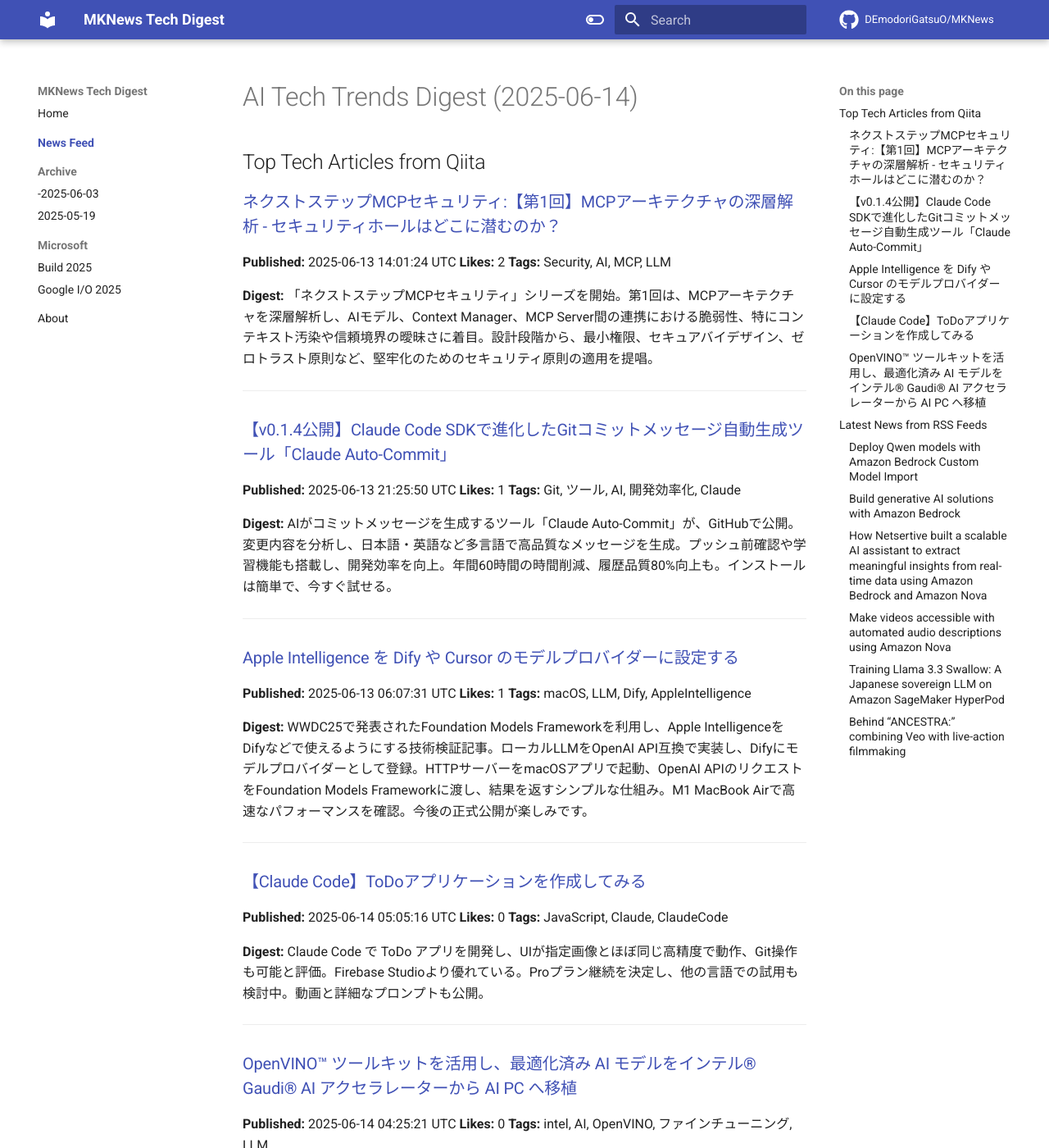
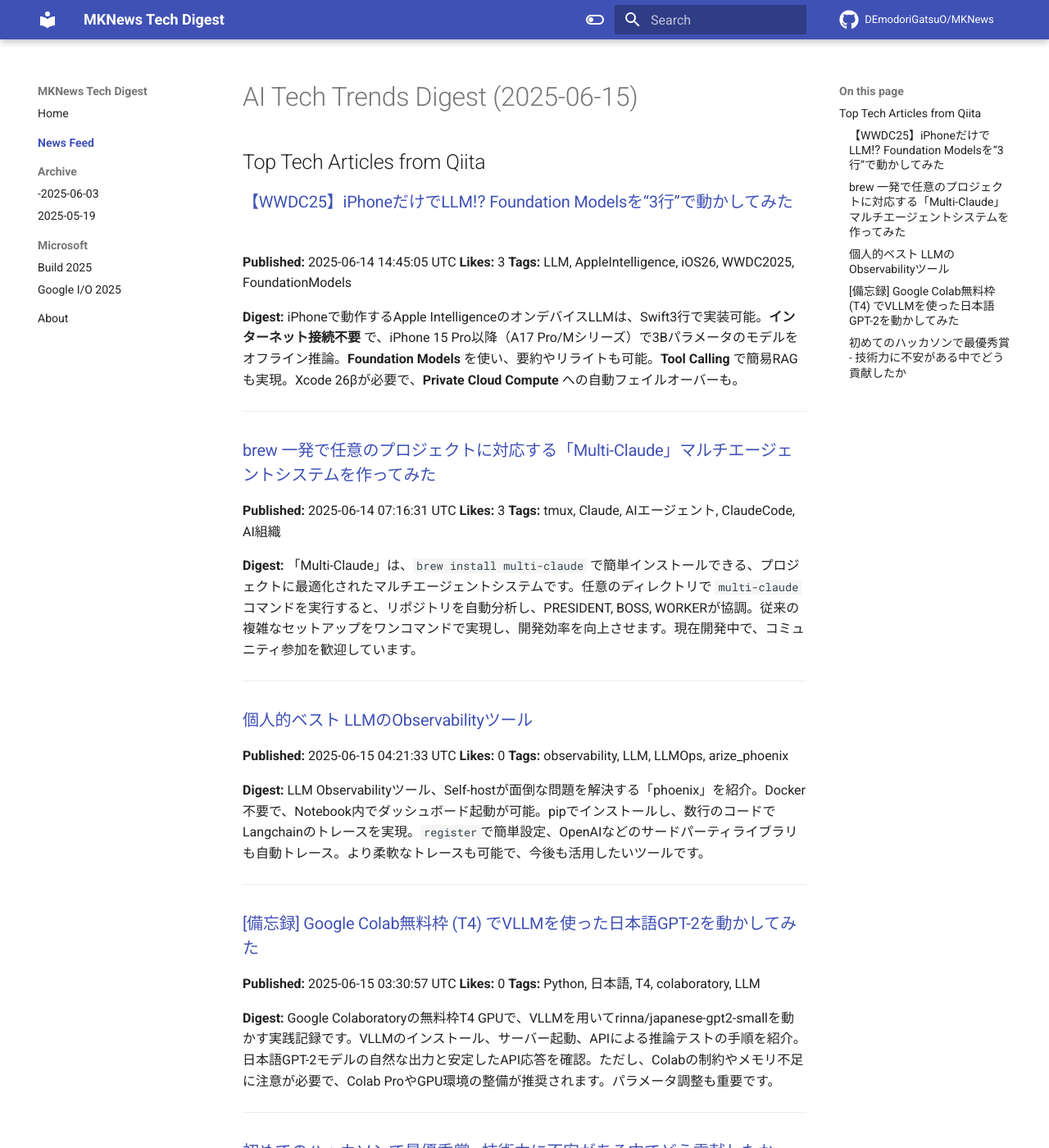
Before and after one commit to DEmodoriGatsuO/MKNews, an MkDocs documentation site: the page built from docs/news/index.md, in a window 1280 px wide and 1400 px high. Shown: the whole window at 82% size. Built offline with MkDocs 1.6.1 and Material for MkDocs 9.7.7, drawn with Linux system fonts in a browser that asks for light colours; comment, search, counter and statistics services are not loaded; some of the changed text lies outside the part shown.

Commit message:
Automated AI Tech Digest - 2025-06-15

```diff
--- a/docs/news/index.md
+++ b/docs/news/index.md
@@ -1,118 +1,55 @@
-# AI Tech Trends Digest (2025-06-14)
+# AI Tech Trends Digest (2025-06-15)
 
 
 ## Top Tech Articles from Qiita
 
 
-### [ネクストステップMCPセキュリティ:【第1回】MCPアーキテクチャの深層解析 - セキュリティホールはどこに潜むのか？](https://qiita.com/QueryPie/items/524f85cea4a53c21e5c4)
-**Published:** 2025-06-13 14:01:24 UTC
-**Likes:** 2
-**Tags:** Security, AI, MCP, LLM
+### [【WWDC25】iPhoneだけでLLM⁉︎ Foundation Modelsを“3行”で動かしてみた](https://qiita.com/takatein/items/fa28aa4ace902fd7a7cc)
+**Published:** 2025-06-14 14:45:05 UTC
+**Likes:** 3
+**Tags:** LLM, AppleIntelligence, iOS26, WWDC2025, FoundationModels
 
 **Digest:**
-「ネクストステップMCPセキュリティ」シリーズを開始。第1回は、MCPアーキテクチャを深層解析し、AIモデル、Context Manager、MCP Server間の連携における脆弱性、特にコンテキスト汚染や信頼境界の曖昧さに着目。設計段階から、最小権限、セキュアバイデザイン、ゼロトラスト原則など、堅牢化のためのセキュリティ原則の適用を提唱。
+iPhoneで動作するApple IntelligenceのオンデバイスLLMは、Swift3行で実装可能。**インターネット接続不要** で、iPhone 15 Pro以降（A17 Pro/Mシリーズ）で3Bパラメータのモデルをオフライン推論。**Foundation Models** を使い、要約やリライトも可能。**Tool Calling** で簡易RAGも実現。Xcode 26βが必要で、**Private Cloud Compute** への自動フェイルオーバーも。
 
 ---
 
-### [【v0.1.4公開】Claude Code SDKで進化したGitコミットメッセージ自動生成ツール「Claude Auto-Commit」](https://qiita.com/0xkaz/items/cdd53194bc5c94362850)
-**Published:** 2025-06-13 21:25:50 UTC
-**Likes:** 1
-**Tags:** Git, ツール, AI, 開発効率化, Claude
+### [brew 一発で任意のプロジェクトに対応する「Multi-Claude」マルチエージェントシステムを作ってみた](https://qiita.com/sutaminajing40/items/bef8b822a1f58aac842a)
+**Published:** 2025-06-14 07:16:31 UTC
+**Likes:** 3
+**Tags:** tmux, Claude, AIエージェント, ClaudeCode, AI組織
 
 **Digest:**
-AIがコミットメッセージを生成するツール「Claude Auto-Commit」が、GitHubで公開。変更内容を分析し、日本語・英語など多言語で高品質なメッセージを生成。プッシュ前確認や学習機能も搭載し、開発効率を向上。年間60時間の時間削減、履歴品質80%向上も。インストールは簡単で、今すぐ試せる。
+「Multi-Claude」は、`brew install multi-claude` で簡単インストールできる、プロジェクトに最適化されたマルチエージェントシステムです。任意のディレクトリで `multi-claude` コマンドを実行すると、リポジトリを自動分析し、PRESIDENT, BOSS, WORKERが協調。従来の複雑なセットアップをワンコマンドで実現し、開発効率を向上させます。現在開発中で、コミュニティ参加を歓迎しています。
 
 ---
 
-### [Apple Intelligence を Dify や Cursor のモデルプロバイダーに設定する](https://qiita.com/caesar_cat/items/195a52be4ae2da1347d5)
-**Published:** 2025-06-13 06:07:31 UTC
-**Likes:** 1
-**Tags:** macOS, LLM, Dify, AppleIntelligence
+### [個人的ベスト LLMのObservabilityツール](https://qiita.com/Sora_Yamamoto/items/c5372f87f216aab81324)
+**Published:** 2025-06-15 04:21:33 UTC
+**Likes:** 0
+**Tags:** observability, LLM, LLMOps, arize_phoenix
 
 **Digest:**
-WWDC25で発表されたFoundation Models Frameworkを利用し、Apple IntelligenceをDifyなどで使えるようにする技術検証記事。ローカルLLMをOpenAI API互換で実装し、Difyにモデルプロバイダーとして登録。HTTPサーバーをmacOSアプリで起動、OpenAI APIのリクエストをFoundation Models Frameworkに渡し、結果を返すシンプルな仕組み。M1 MacBook Airで高速なパフォーマンスを確認。今後の正式公開が楽しみです。
+LLM Observabilityツール、Self-hostが面倒な問題を解決する「phoenix」を紹介。Docker不要で、Notebook内でダッシュボード起動が可能。pipでインストールし、数行のコードでLangchainのトレースを実現。`register`で簡単設定、OpenAIなどのサードパーティライブラリも自動トレース。より柔軟なトレースも可能で、今後も活用したいツールです。
 
 ---
 
-### [【Claude Code】ToDoアプリケーションを作成してみる](https://qiita.com/mniyk/items/4a6869fe5f5976f9975a)
-**Published:** 2025-06-14 05:05:16 UTC
+### [[備忘録] Google Colab無料枠 (T4) でVLLMを使った日本語GPT-2を動かしてみた](https://qiita.com/Tadataka_Takahashi/items/6388c5e7ec7d72b322d1)
+**Published:** 2025-06-15 03:30:57 UTC
 **Likes:** 0
-**Tags:** JavaScript, Claude, ClaudeCode
+**Tags:** Python, 日本語, T4, colaboratory, LLM
 
 **Digest:**
-Claude Code で ToDo アプリを開発し、UIが指定画像とほぼ同じ高精度で動作、Git操作も可能と評価。Firebase Studioより優れている。Proプラン継続を決定し、他の言語での試用も検討中。動画と詳細なプロンプトも公開。
+Google Colaboratoryの無料枠T4 GPUで、VLLMを用いてrinna/japanese-gpt2-smallを動かす実践記録です。VLLMのインストール、サーバー起動、APIによる推論テストの手順を紹介。日本語GPT-2モデルの自然な出力と安定したAPI応答を確認。ただし、Colabの制約やメモリ不足に注意が必要で、Colab ProやGPU環境の整備が推奨されます。パラメータ調整も重要です。
 
 ---
 
-### [OpenVINO™ ツールキットを活用し、最適化済み AI モデルをインテル® Gaudi® AI アクセラレーターから AI PC へ移植](https://qiita.com/Intel_Developer/items/bf266cf39faf2b689ce1)
-**Published:** 2025-06-14 04:25:21 UTC
+### [初めてのハッカソンで最優秀賞 - 技術力に不安がある中でどう貢献したか](https://qiita.com/takah1r0_tt/items/5237bdc756cd51addffa)
+**Published:** 2025-06-15 03:05:22 UTC
 **Likes:** 0
-**Tags:** intel, AI, OpenVINO, ファインチューニング, LLM
+**Tags:** ハッカソン, LLM, AIエージェント, PKSHA
 
 **Digest:**
-インテルの記事は、Gaudi® 2 AIアクセラレーターを用いたLLMファインチューニングとAI PCへの実装を解説。LoRAによる効率的な学習、Llama 3のファインチューニング手順、OpenVINO™ツールキットによるAI PCでの推論を紹介。Hugging FaceからのモデルダウンロードやOpenVINO™ APIの活用で、AI PCへの高性能AIモデル実装を実現し、開発を加速します。
+PKSHA主催ハッカソンで、アルゴリズムエンジニアが、**旅行プランAIエージェント「norun」**を開発し、**最優秀賞を受賞**。Webアプリ開発経験不足を、LLM設計、戦略立案、チーム支援でカバー。LLMの専門性を活かし、GPT-4o-search-previewとGoogle Maps APIを活用。**技術力に不安があっても、準備とチームワークで貢献できる**ことを体験談で語る。
 
 ---
-
-## Latest News from RSS Feeds
-
-
-### [Deploy Qwen models with Amazon Bedrock Custom Model Import](https://aws.amazon.com/blogs/machine-learning/deploy-qwen-models-with-amazon-bedrock-custom-model-import/)
-**Source:** AWS ML Blog
-**Published:** 2025-06-13 17:17:22 UTC
-**Tags:** Amazon Bedrock, Announcements, Artificial Intelligence, Foundation models, Generative AI
-
-**Digest:**
-Amazon Bedrock Custom Model ImportがQwenモデルに対応し、Qwen2、Qwen2_VL、Qwen2_5_VLのカスタムモデルをインポート可能に。Qwen 2.5 CoderとQwen 2.5 VLを含む様々なモデルを、インフラ管理不要のサーバーレス環境で利用できます。コーディングアシスタントや画像理解など、ユースケースに応じた活用方法を解説しています。
-
----
-
-### [Build generative AI solutions with Amazon Bedrock](https://aws.amazon.com/blogs/machine-learning/build-generative-ai-solutions-with-amazon-bedrock/)
-**Source:** AWS ML Blog
-**Published:** 2025-06-13 16:06:41 UTC
-**Tags:** Amazon Bedrock, Foundational (100), Generative AI, Responsible AI, Technical How-to
-
-**Digest:**
-Amazon Web Services (AWS) の **Amazon Bedrock** を利用し、生成 AI アプリケーションを構築する方法を紹介。Amazon Bedrock は、多様な基盤モデルへのアクセスを簡素化し、API で LLM を呼び出し、モデルの選択と評価、独自のデータでの RAG とファインチューニング、プロンプト管理を可能にします。これにより、コストとレイテンシを最適化し、効率的な生成 AI 開発を支援します。
-
----
-
-### [How Netsertive built a scalable AI assistant to extract meaningful insights from real-time data using Amazon Bedrock and Amazon Nova](https://aws.amazon.com/blogs/machine-learning/how-netsertive-built-a-scalable-ai-assistant-to-extract-meaningful-insights-from-real-time-data-using-amazon-bedrock-and-amazon-nova/)
-**Source:** AWS ML Blog
-**Published:** 2025-06-13 16:03:48 UTC
-**Tags:** Amazon Bedrock, Amazon Nova, Artificial Intelligence, Customer Solutions, Foundational (100), Generative AI
-
-**Digest:**
-Netsertiveは、Amazon BedrockとAmazon Nova Microを活用し、マルチロケーションブランド向けデジタルマーケティングプラットフォームMLXに生成AIアシスタントを導入。電話での顧客対応を分析し、会話の要約、感情分析、重要キーワード抽出、エージェントへのコーチングを提供。これにより、顧客インサイトを迅速に得て、顧客サービス向上とコンバージョン率向上を実現。
-
----
-
-### [Make videos accessible with automated audio descriptions using Amazon Nova](https://aws.amazon.com/blogs/machine-learning/make-videos-accessible-with-automated-audio-descriptions-using-amazon-nova/)
-**Source:** AWS ML Blog
-**Published:** 2025-06-13 16:01:22 UTC
-**Tags:** Accessibility, Amazon Bedrock, Amazon Machine Learning, Amazon Nova, Amazon Rekognition, Artificial Intelligence, Technical How-to
-
-**Digest:**
-AWSのAmazon Nova、Rekognition、Pollyを活用し、動画の自動音声解説を生成する方法を紹介。動画をRekognitionでシーン分割し、Nova Proで内容を分析、Pollyで音声化。S3に動画を保存し、スクリプトで処理。これにより、視覚障碍者向け動画アクセシビリティのコストと時間を削減可能。詳細な手順はコード例と共に解説。
-
----
-
-### [Training Llama 3.3 Swallow: A Japanese sovereign LLM on Amazon SageMaker HyperPod](https://aws.amazon.com/blogs/machine-learning/training-llama-3-3-swallow-a-japanese-sovereign-llm-on-amazon-sagemaker-hyperpod/)
-**Source:** AWS ML Blog
-**Published:** 2025-06-13 15:54:25 UTC
-**Tags:** Advanced (300), Amazon FSx for Lustre, Amazon SageMaker HyperPod, Artificial Intelligence, AWS ParallelCluster, Expert (400), Generative AI, High Performance Computing, Higher education, Public Sector, Research, Technical How-to
-
-**Digest:**
-東京大学の藤井氏らによる論文に基づき、700億パラメータの日本語LLM「Llama 3.3 Swallow」を発表。Amazon SageMaker HyperPodを活用し、GPT-4o-miniを凌ぐ性能を示しました。訓練には、Swallow Corpus v2等のデータセットを使用し、Megatron-LMと4D並列処理で最適化。Hugging Faceで公開され、商用利用も可能。実験管理では、メモリ予測ツールを活用し、データパイプラインと監視体制も構築。
-
----
-
-### [Behind “ANCESTRA:” combining Veo with live-action filmmaking](https://blog.google/technology/google-deepmind/ancestra-behind-the-scenes/)
-**Source:** Google DeepMind
-**Published:** 2025-06-13 13:00:00 UTC
-**Tags:** Research, Google DeepMind, AI
-
-**Digest:**
-私たちは、ダーレン・アロノフスキー、エリザ・マクニッテ、そして200人以上のチームと協力し、没入型体験「ANCESTRA」を制作しました。このプロジェクトは、多大な協力と努力によって実現したものであり、その全貌に期待が高まります。
-
----
```
